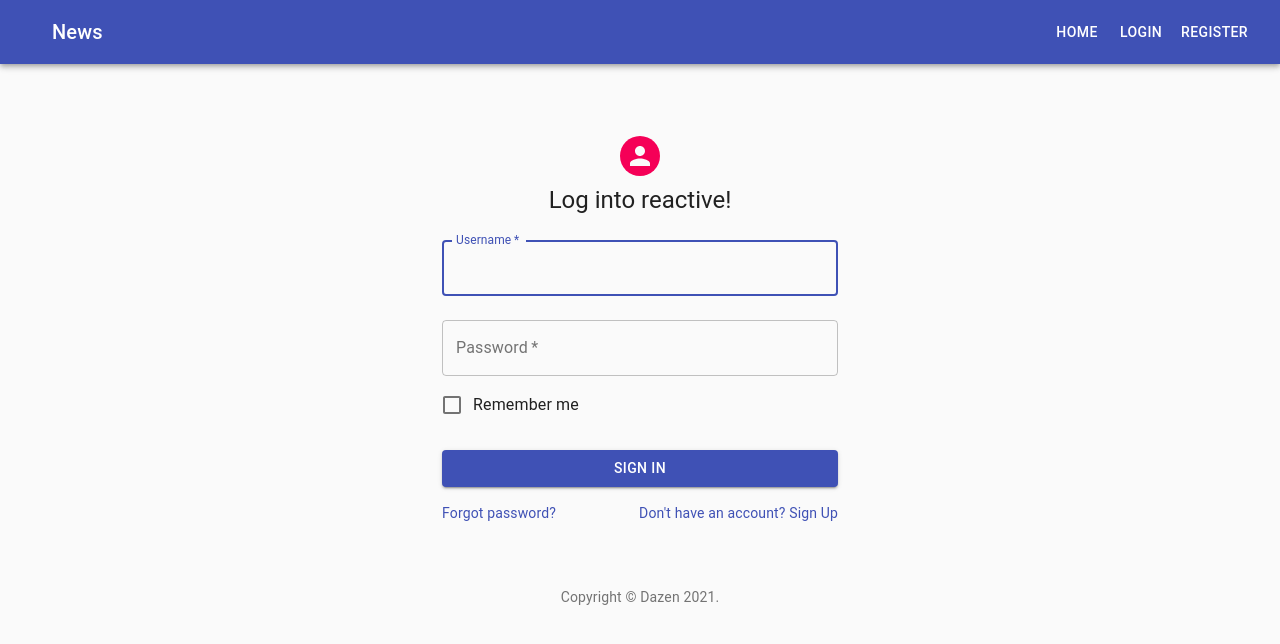
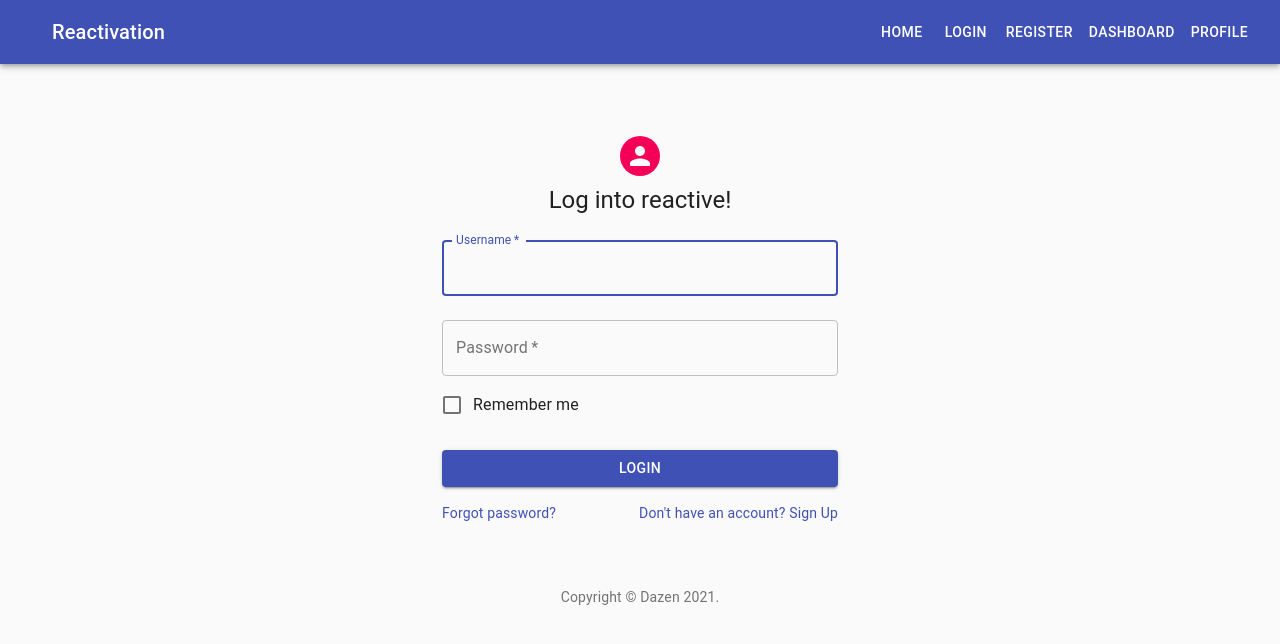
Before and after one commit to axelfj/react-sample-proj, a React (Create React App) app: page /login in a window 1280 px wide. Shown: the top 644 px of the page. Built offline with nearby package versions, Linux system fonts and the light colour scheme.

Commit message:
working register and login auth, not redirects

```diff
--- a/package.json
+++ b/package.json
@@ -17,6 +17,7 @@
     "cors": "^2.8.5",
     "express": "^4.17.1",
     "formik": "^2.2.6",
+    "history": "^5.0.0",
     "react": "^17.0.2",
     "react-bootstrap-validation": "^0.1.11",
     "react-dom": "^17.0.2",
--- a/src/components/dashboard.tsx
+++ b/src/components/dashboard.tsx
@@ -1,7 +1,8 @@
+import { Link } from "react-router-dom";
 import React from "react";
 
-const Login = () => {
-  return <h1>Login</h1>;
+const Dashboard = () => {
+  return <h1>Dash</h1>;
 };
 
-export default Login;
+export default Dashboard;
--- a/src/components/home.tsx
+++ b/src/components/home.tsx
@@ -4,7 +4,7 @@ import React, { CSSProperties, useEffect, useState } from "react";
 import axios, { CancelTokenSource } from "axios";
 
 interface ICat {
-  breeds: string[];
+  config: string[];
   height: number;
   id: string;
   url: string;
@@ -14,16 +14,7 @@ interface ICat {
 const Home = () => {
   const [cat, setCat] = useState<ICat>();
 
-  const [loading, setLoading]: [
-    boolean,
-    (loading: boolean) => void
-  ] = React.useState<boolean>(true);
-
-  const [change, setChange] = useState(false);
-
-  React.useEffect(() => {
-    updateImage();
-  }, [change]);
+  const [loading, setLoading] = React.useState<boolean>(true);
 
   const updateImage = () => {
     axios
@@ -31,7 +22,6 @@ const Home = () => {
       .then((response) => {
         setCat(response.data[0].url);
         setLoading(false);
-        setChange(false);
       })
       .catch((ex) => {
         let error = axios.isCancel(ex)
@@ -43,18 +33,20 @@ const Home = () => {
           : "An unexpected error has occurred";
 
         setLoading(false);
-        setChange(false);
       });
   };
 
   return (
-    <div className="App">
-      <h1>Welcome to the real reactivation!</h1>
-      <h2>Check a cat..</h2>
-      <button onClick={() => setChange(true)}>Load another cat...</button>
-      <tr />
-      <img src={`${cat}`} />
-    </div>
+    <>
+      <div className="">
+        <h1>Welcome to the real reactivation!</h1>
+        <h2>Check a cat..</h2>
+        <button onClick={() => updateImage()}>Load another cat...</button>
+        <div>
+          <img src={`${cat}`} />
+        </div>
+      </div>
+    </>
   );
 };
 
--- a/src/components/login.tsx
+++ b/src/components/login.tsx
@@ -1,3 +1,14 @@
+import {
+  Redirect,
+  Route,
+  BrowserRouter as Router,
+  Switch,
+} from "react-router-dom";
+import {
+  SessionContext,
+  SessionContextProvider,
+} from "../contexts/sessionContext";
+
 import Avatar from "@material-ui/core/Avatar";
 import Box from "@material-ui/core/Box";
 import Button from "@material-ui/core/Button";
@@ -8,7 +19,6 @@ import FormControlLabel from "@material-ui/core/FormControlLabel";
 import Grid from "@material-ui/core/Grid";
 import Link from "@material-ui/core/Link";
 import React from "react";
-import { SessionContext } from "../contexts/sessionContext";
 import TextField from "@material-ui/core/TextField";
 import Typography from "@material-ui/core/Typography";
 import { makeStyles } from "@material-ui/core/styles";
@@ -67,6 +77,7 @@ const Login = () => {
             user.password === values.password
           ) {
             alert("Logged!");
+            console.log(SessionContext.Consumer);
           } else if (user.password !== values.password) {
             alert("Wrong password.");
           }
@@ -129,7 +140,7 @@ const Login = () => {
             color="primary"
             className={classes.submit}
           >
-            Sign In
+            Login
           </Button>
           <Grid container>
             <Grid item xs>
--- a/src/components/profile.tsx
+++ b/src/components/profile.tsx
@@ -1,7 +1,12 @@
+import { Link } from "react-router-dom";
 import React from "react";
 
 const Profile = () => {
-  return <h1>Profile</h1>;
+  return (
+    <>
+      <Link to="/Profile/Details">Details</Link>
+    </>
+  );
 };
 
 export default Profile;
--- a/src/components/register.tsx
+++ b/src/components/register.tsx
@@ -63,18 +63,17 @@ const Register = () => {
         alert("The username is already taken.");
       } else {
         if (fromStorage) {
-          console.log([values.username]);
           newUsers = {
             ...JSON.parse(fromStorage),
             [values.username]: values,
           };
-          console.log("newUsers", newUsers);
         } else {
           newUsers = {
             [values.username]: values,
           };
         }
         localStorage.setItem("users", JSON.stringify(newUsers));
+        alert("User registered!");
       }
     },
   });
--- a/src/components/shared/navbar.tsx
+++ b/src/components/shared/navbar.tsx
@@ -21,6 +21,11 @@ const useStyles = makeStyles((theme: Theme) =>
   })
 );
 
+const defaultItems = [
+  { text: "Login", ref: "/Login" },
+  { text: "Register", ref: "/Register" },
+];
+
 export default function ButtonAppBar() {
   const classes = useStyles();
 
@@ -35,7 +40,7 @@ export default function ButtonAppBar() {
             aria-label="menu"
           ></IconButton>
           <Typography variant="h6" className={classes.title}>
-            News
+            Reactivation
           </Typography>
           <Button color="inherit" href="/">
             Home
@@ -46,6 +51,12 @@ export default function ButtonAppBar() {
           <Button color="inherit" href="/Register">
             Register
           </Button>
+          <Button color="inherit" href="/Dashboard">
+            Dashboard
+          </Button>
+          <Button color="inherit" href="/Profile">
+            Profile
+          </Button>
         </Toolbar>
       </AppBar>
     </div>
```
Also changed, not shown: src/App.tsx (+5 -2 lines), 1 other file (tests, documents, lock files or other folders).
